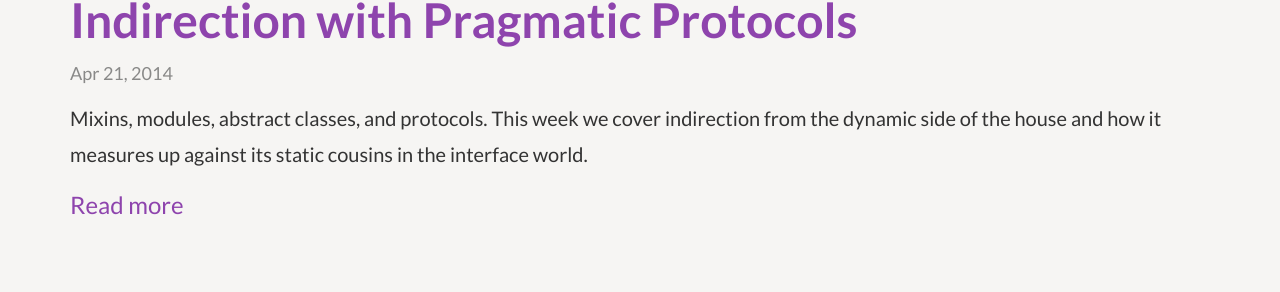
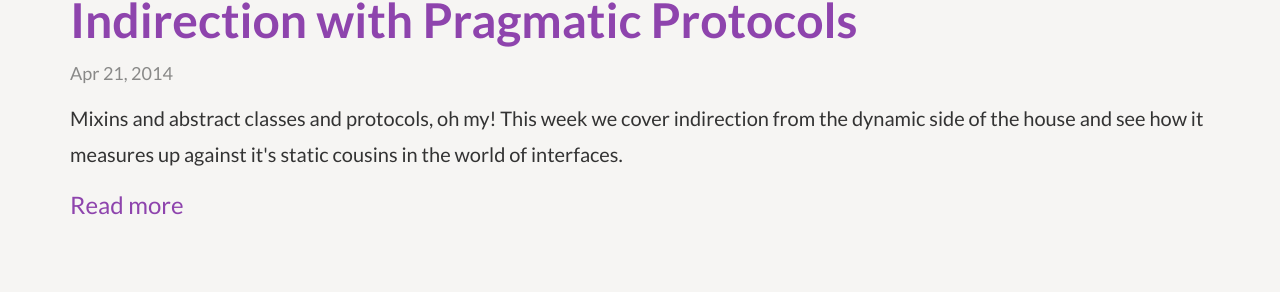
Before and after one commit to BasementKrew/revelation.io, a Jekyll site: the page built from index.html, in a window 1280 px wide. Shown: the part 262-554 px from the top of the page. Built offline with Jekyll 4.4.1, drawn with Linux system fonts in a browser that asks for light colours; Markdown is read by kramdown in place of the engine named in the settings; some of the changed lines change nothing that is shown.

Commit message:
graamar fixes

````diff
--- a/_posts/2014-04-21-indirection-pragmatic-protocols.markdown
+++ b/_posts/2014-04-21-indirection-pragmatic-protocols.markdown
@@ -3,19 +3,19 @@
 title:  "Indirection with Pragmatic Protocols"
 date:   2014-04-21 08:00:00
 author: "<a href='http://daltoniam.com'>Dalton Cherry</a>"
-summary: "Mixins, modules, abstract classes, and protocols. This week we cover indirection from the dynamic side of the house and how it measures up against its static cousins in the interface world."
+summary: "Mixins and abstract classes and protocols, oh my! This week we cover indirection from the dynamic side of the house and see how it measures up against it's static cousins in the world of interfaces."
 tags: interfaces, indirection, golang, Go, Java, ruby, Objective-C, objc, python, protocols, mixin, modules, abstract
 ---
 
-Following up on our interface article from last week (check it out [here](indirection-idiomatic-interfaces.html) if you missed it), today we cover the dynamic cousin of interfaces, protocols. Now it is important to note that in this article we use the term "protocol" to encompass all the indirection of the different dynamic languages. Ruby has mixins and modules, Python has abstract classes and multiple interference and Objective-C has protocols. Those are a lot of different terms so when referring to them all in a generic sense, I will use the term "protocol" (and because I am a Objective-C guy!).
+Following up on our interface article from last week (check it out [here](indirection-idiomatic-interfaces.html) if you missed it), today we cover the dynamic cousin of interfaces, protocols. Now it is important to note that in this article we use the term "protocol" to encompass all the forms of indirection in different dynamic languages. Ruby has mixins and modules, Python has abstract classes and multiple inheritance and Objective-C has protocols. Now those are a lot of terms, to keep things clear we will just refer to all of them as protocols (because I am a Objective-C guy!).
 
-Alright, now that we got our vernacular covered, what is the different between an interface and a protocol? Both provide a form of indirection which allows us to do some pretty powerful abstraction as we outlined last week. The major difference is due to the runtime of these dynamic languages. Dynamic languages delay method binding until runtime. This means methods aren't required by the compiler to exist before running. It will just send a message (which is the method to run) to the object and expects it to respond. We can of course add checks to make sure that object responds before dispatching the message (that would be just irresponsible otherwise). This delay gives us quite a bit of flexibility and makes creating indirection in dynamic languages very simple. Onward to the examples!
+Alright, now that we got our vernacular covered, what is the difference between an interface and a protocol? Both provide a form of indirection which allows us to do some pretty powerful abstraction as we outlined last week. The major difference is due to the runtime of these dynamic languages. Dynamic languages delay method binding until runtime. This means methods aren't required by the compiler to exist before running. It will just send a message (which is the method to run) to the object and expects it to respond. We can of course add checks to make sure that object responds before dispatching the message (that would be just irresponsible otherwise). This delay gives us quite a bit of flexibility and makes creating indirection in dynamic languages very simple. Onward to the examples!
 
 Here is a ruby module
 
 ``` ruby
 #hmmm, do these examples look familiar..?
-# For animals that like to chew
+#For animals that like to chew.
 module Chewable
    def chew
     puts "chewing away!"
@@ -29,18 +29,18 @@
    end
 end
 
-# nice base animal class. Giving us some common methods for all animals.
+#Nice base animal class. Giving us some common methods for all animals.
 class Animal
   def run
     puts "running!!!"
   end
 end
 
-# Dog class. Well dogs do chew. As we all probably know.
+#Dog class. Well dogs do chew. As we all probably know.
 class Dog < Animal
   include Chewable
 end
-# Bird class. Of course bird's don't chew.
+#Bird class. Of course bird's don't chew.
 class Bird < Animal
   include Flying
   def run
@@ -48,61 +48,65 @@
   end
 end
 
-#no main need, this is a script after all
+#Create a dog and bird.
 dog = Dog.new
 bird = Bird.new
+
+#Both can run.
 dog.run
 bird.run
 
-#each are implementing their respective modules
+#Each are running their respective module methods.
 dog.chew
 bird.fly
 ```
 
-Pretty simple, eh? This is the same example we used for interface article last week. Note that the code does not need or have the concept of a contract of methods that will be fulfilled. Simply just add that the class includes the methods and viola the class can use those methods. This example shows the simplest and most flexible (it is ruby after all!) use of a dynamic runtime. Next up python!
+Pretty simple, eh? This is the same example we used for our interface article last week. Note that the code does not need or have the concept of a contract of methods that will be fulfilled. Simply just include the module in the class and viola that class can now use those methods. This example shows the simplest and most flexible (it is Ruby after all!) use of a dynamic runtime. Next up Python!
 
 ``` python
 
-# For animals that like to chew
-class Chewable( object ):
+#For animals that like to chew.
+class Chewable(object):
    def chew(self):
     print "chewing away!"
 
 #For animals that can soar through the sky.
-class Flying( object ):
+class Flying(object):
    def fly(self):
     print "Look ma, I'm Flying"
 
-# nice base animal class. Giving us some common methods for all animals.
-class Animal( object ):
+#Nice base animal class. Giving us some common methods for all animals.
+class Animal(object):
   def run(self):
     print "running!!!"
 
-# Dog class. Well dogs do chew. As we all probably know.
+#Dog class. Well dogs do chew. As we all probably know.
 class Dog( Animal, Chewable):
   pass
 
-# Bird class. Of course bird's don't chew.
-class Bird( Animal, Flying):
+#Bird class. Of course bird's don't chew.
+class Bird(Animal, Flying):
   def run(self):
     print "running, psh try flying sometime!"
 
-#no main need, this is a script after all
+#Create a dog and bird.
 dog = Dog()
 bird = Bird()
+
+#Both can run.
 dog.run()
 bird.run()
 
-#each are implementing their respective modules
+#Each are running their respective class methods.
 dog.chew()
 bird.fly()
 ```
 
-Python's abstract classes and multiple inheritance is a nod to C++. Multiple inheritance is not personally one my favorite implementation of class design (to be clear, I don't dislike python as a whole, it a solid language), I believe it is important to showcase the different ways protocols are implemented. Now on to my boy Objective-C!
+Python's abstract classes and multiple inheritance is a nod to C++. Multiple inheritance is not personally one my favorite implementation of class design (to be clear, I don't dislike Python as a whole, it a solid language), I believe it is important to showcase the different ways protocols are implemented. Now on to my boy Objective-C!
 
 ```objc
 
-//For animals that like to chew
+//For animals that like to chew.
 @protocol Chewable <NSObject>
 
 -(void)chew;
@@ -119,7 +123,7 @@
 
 @end
 
-//nice base animal class. Giving us some common methods for all animals.
+//Nice base animal class. Giving us some common methods for all animals.
 @interface Animal : NSObject
 
 -(void)run;
@@ -171,22 +175,24 @@
 //Using a OS X app delegate, just to give OS X some love!
 - (void)applicationDidFinishLaunching:(NSNotification *)aNotification
 {
+  //Create a dog and bird.
   Dog *dog = [[Dog alloc] init];
   Bird *bird = [[Bird alloc] init];
 
+  //Both can run.
   dog.run();
   bird.run();
 
-  //each implement their own interface for something specific to that animal
+  //Each running something specific to that animal, via their protocol.
   dog.chew();
   bird.fly();
 }
 ```
 
-Notice how Objective-C is much more like a interface. It is like the other dynamic languages however and does not required to have a method defined to make method call, but the protocol helps define what the expected use case is to the complier (and other programmers!). Also note that we have an optional method of `bark()` that we didn't implement (poor dog). This is an simple example of how powerful a dynamic runtime is. One important side note, Objective-C is a complied language unlike ruby and python, so a little more goes into create a protocol.
+Notice how Objective-C is much more like an interface. It, like other dynamic languages, does not require you to have a method defined to make a method call, but the protocol helps define what the expected use case is to the complier (and other programmers!). Also note that we have an optional method of `bark()` that we didn't implement (poor dog). This is a simple example of how powerful a dynamic runtime is. One important side note, Objective-C is a complied language unlike Ruby and Python, so a little more goes into creating a protocol.
 
 
-So I bet you might be asking "why don't we just do this in every language?". It is the age old discussion between flexibility and speed. Protocols are generally much slower than interfaces, so it is a matter of your needs. Every language is a tool in your toolbox. All tools are designed with a purpose in mind and have strengths and weakness that make each useful. We all have tools that we prefer to use, but at the end of the day, the important part of solving a problem is using the right tool for the task at hand. It is up to us as computer scientists to make sure we choose the right one.
+I bet you might be asking "why don't we just do this in every language?". It is the age-old discussion between flexibility and speed. Protocols are generally much slower than interfaces, so it is a matter of your needs. Every language is a tool in your toolbox. All tools are designed with a purpose in mind and have strengths and weakness that make each useful. We all have tools that we prefer to use, but at the end of the day, the important part of solving a problem is using the right tool for the task at hand. It is up to us as computer scientists to make sure we choose the right one.
 
 As always, questions, comments, feedback, and random emojis expressing your thoughts on this article, are appreciated.
 
````
